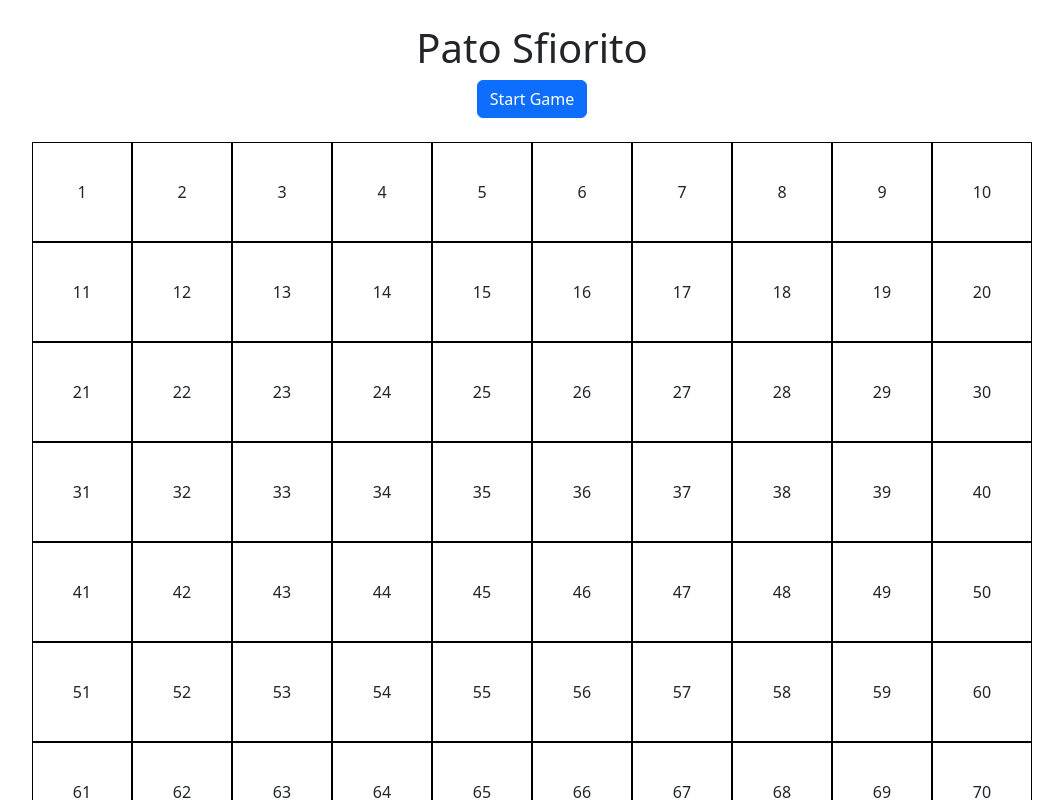
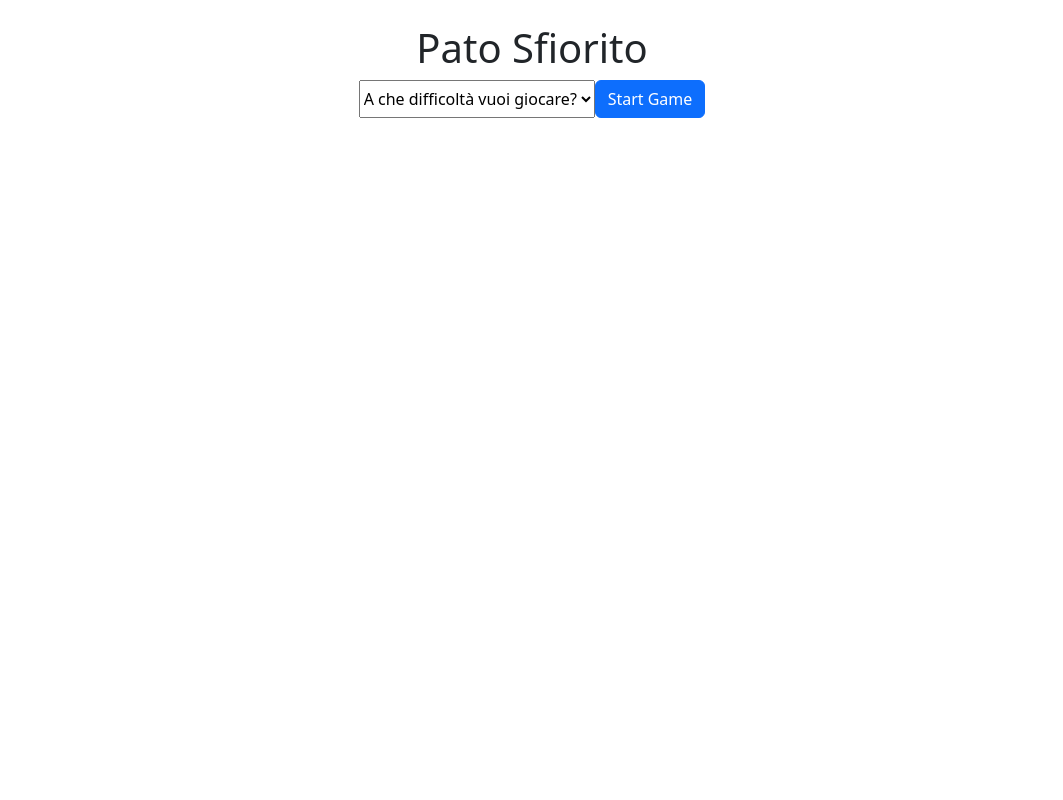
Before and after one commit to xJustFox/js-campominato-dom, a plain HTML site: page index.html in a window 1280 px wide. Both pictures are taken after a click on the button "Start Game". Shown: the top 800 px of the page, without its empty margins (108-1171 px from the left). Drawn offline with nearby package versions, Linux system fonts and the light colour scheme.

Commit message:
[Upgrade] Completed Bonus and Super Bonus1

```diff
--- a/css/style.css
+++ b/css/style.css
@@ -6,11 +6,10 @@
 
 #grid{
     width: 1000px;
+    height: 1000px;
 }
 
 .cell{
-    width: 100px;
-    height: 100px;
     border: 1px solid black;
     cursor: pointer;
 
--- a/index.html
+++ b/index.html
@@ -11,6 +11,12 @@
     <main class="my-4 ">
         <h1 class="text-center">Pato Sfiorito</h1>
         <div class="d-flex justify-content-center m-0 mb-4">
+            <select name="difficulty" id="difficulty">
+                <option value="">A che difficoltà vuoi giocare?</option>
+                <option value="1">Facile</option>
+                <option value="2">Normale</option>
+                <option value="3">Difficile</option>
+            </select>
             <button class="btn btn-primary" id="startButton">Start Game</button>
         </div>
         <div class="text-center mb-4">
--- a/js/script.js
+++ b/js/script.js
@@ -1,12 +1,15 @@
+
 // FUNZIONE CHE GENERA UN NUMERO RANDOM
-function generateRandomNum(array_bombs) {
+function generateRandomNum(array_bombs, cells) {
     let check_num = false;
     let randomInt;
 
-    while (!check_num) {
-        randomInt = Math.floor(Math.random()* 100 +1);
-        if(!array_bombs.includes(randomInt)){
-            check_num = true;
+    if (cells != 0) {
+        while (!check_num) {
+            randomInt = Math.floor(Math.random()* cells + 1);
+            if(!array_bombs.includes(randomInt)){
+                check_num = true;
+            }
         }
     }
 
@@ -14,11 +17,11 @@ function generateRandomNum(array_bombs) {
 }
 
 // FUNZIONE CHE GENERA L'ARRAY DELLE BOMBE
-function generateBombList(num_of_bombs) {
+function generateBombList(num_of_bombs, total_cells) {
     let bombs = [];
 
     for (let i = 1; i <= num_of_bombs; i++) {
-        let bombs_number = generateRandomNum(bombs);
+        let bombs_number = generateRandomNum(bombs, total_cells);
         bombs.push(bombs_number);
     }
 
@@ -26,21 +29,23 @@ function generateBombList(num_of_bombs) {
 }
 
 // FUNZIONE CHE GENERA LE CELL
-function createCell() {
+function createCell(cellForRow) {
     const cell = document.createElement("div");
     cell.classList.add("cell");
+    cell.style.width = `calc(100% / ${cellForRow})`;
+    cell.style.height = cell.style.width;
 
     return cell;
 }
 
 // FUNZIONE CHE GENERA LA GRIGLIA
-function createGrid() {
-    const bombs = generateBombList(16);
+function createGrid(cellNum, cellForRow) {
+    const bombs = generateBombList(16, cellNum);
     let gameOver = false;
     let points = 0;
 
-    for (let i = 1; i <= 100; i++) {
-        let cell = createCell();
+    for (let i = 1; i <= cellNum; i++) {
+        let cell = createCell(cellForRow);
         cell.innerText = i;
 
         // VERIFICO SE IL GIOCATORE E' ANCORA IN PARTITA O HA SELEZIONATO UNA BOMBA
@@ -59,8 +64,8 @@ function createGrid() {
                 }
 
                 else{
-                    this.classList.add("bg-danger")
-                    document.getElementById("result-text").innerText = "Hai perso!"
+                    this.classList.add("bg-danger");
+                    document.getElementById("result-text").innerText = "Hai perso!";
                     gameOver = true;
                 }
             }
@@ -76,11 +81,36 @@ function createNewGame() {
     grid.innerHTML = "";
     document.getElementById("result-text").innerText = ""
     document.getElementById("points").innerText = ""
+
+    const difficulty = document.getElementById("difficulty");
+    let level = parseInt(difficulty.value);
+
+    let cellNum;
+    let cellForRow;
+
+    switch (level) {
+        case 1:
+            cellNum = 100;
+            break;
+        case 2:
+            cellNum = 81;
+            break;
+        case 3:
+            cellNum = 49;
+            break;
+        default:
+            cellNum = 0;
+            alert("Inserisci una difficoltà")
+            break;
+    }
+
+    cellForRow = Math.sqrt(cellNum);
+
+    createGrid(cellNum, cellForRow);
 }
 
 // PULSANTE INIZO GIOCO
 const button = document.getElementById("startButton");
 button.addEventListener("click", function () {
     createNewGame();
-    createGrid();
 })
```
